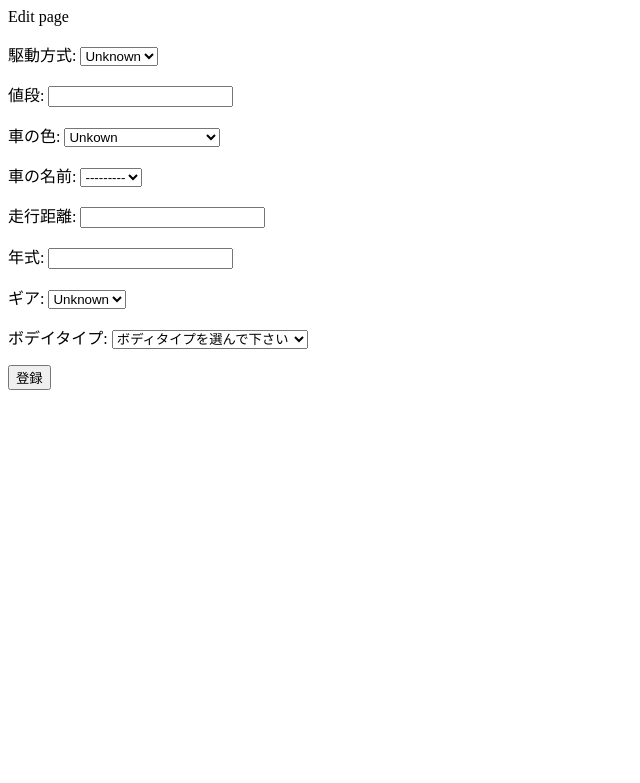
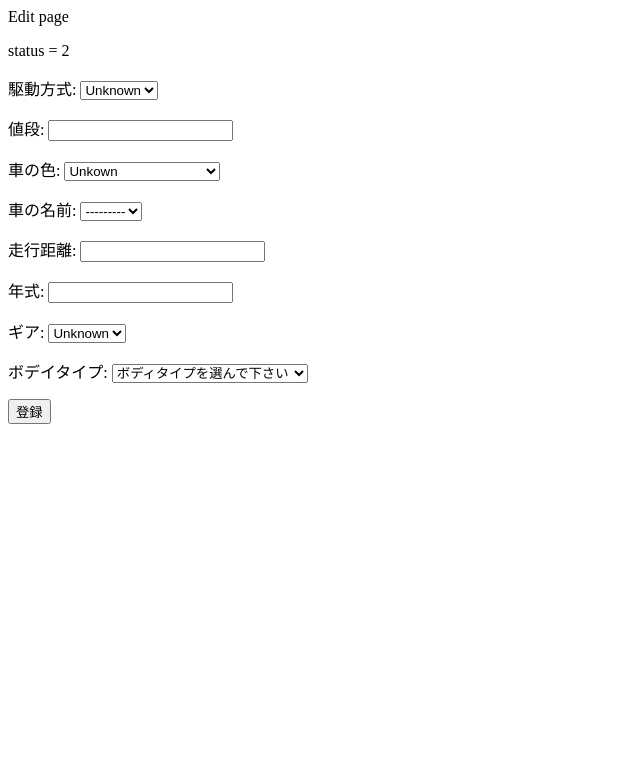
Before and after one commit to djmapet/ucars, a Django app: page /edit/ in a window 1280 px wide. Shown: the top 783 px of the page, without its empty margins (0-640 px from the left). Run offline with Django 3.2, Linux system fonts and the light colour scheme; data that the repository does not hold is empty; parts of the project's set-up code (start-up, migrations or seed data) failed here and were passed over.

Commit message:
status の追加

```diff
--- a/cars/templates/edit.html
+++ b/cars/templates/edit.html
@@ -5,7 +5,7 @@
 {% endif %}
 
 
-
+status = {{ status }}<br>
 {% if car_id %}
 <form action="{% url 'edit' car_id %}" method="post">
 {% else %}
--- a/cars/views/car.py
+++ b/cars/views/car.py
@@ -84,18 +84,26 @@ def edit(request,car_id=None):
             try:
                 car = form.save(commit=False)
                 car.save()
+                status = 1
+
 
             except Car.DoesNotExist:
                 raise Http404("maker does not exist")
         else:
+            status = 2
+
             pass
     else:
         form = NewCarForm(instance=car)
+        status = 2
 
     context = {
         'newcar': car,
         'car_id':car_id,
         'form': form,
+        'status': status,
+
+
     }
 
     return render(request, 'edit.html', context)
```
